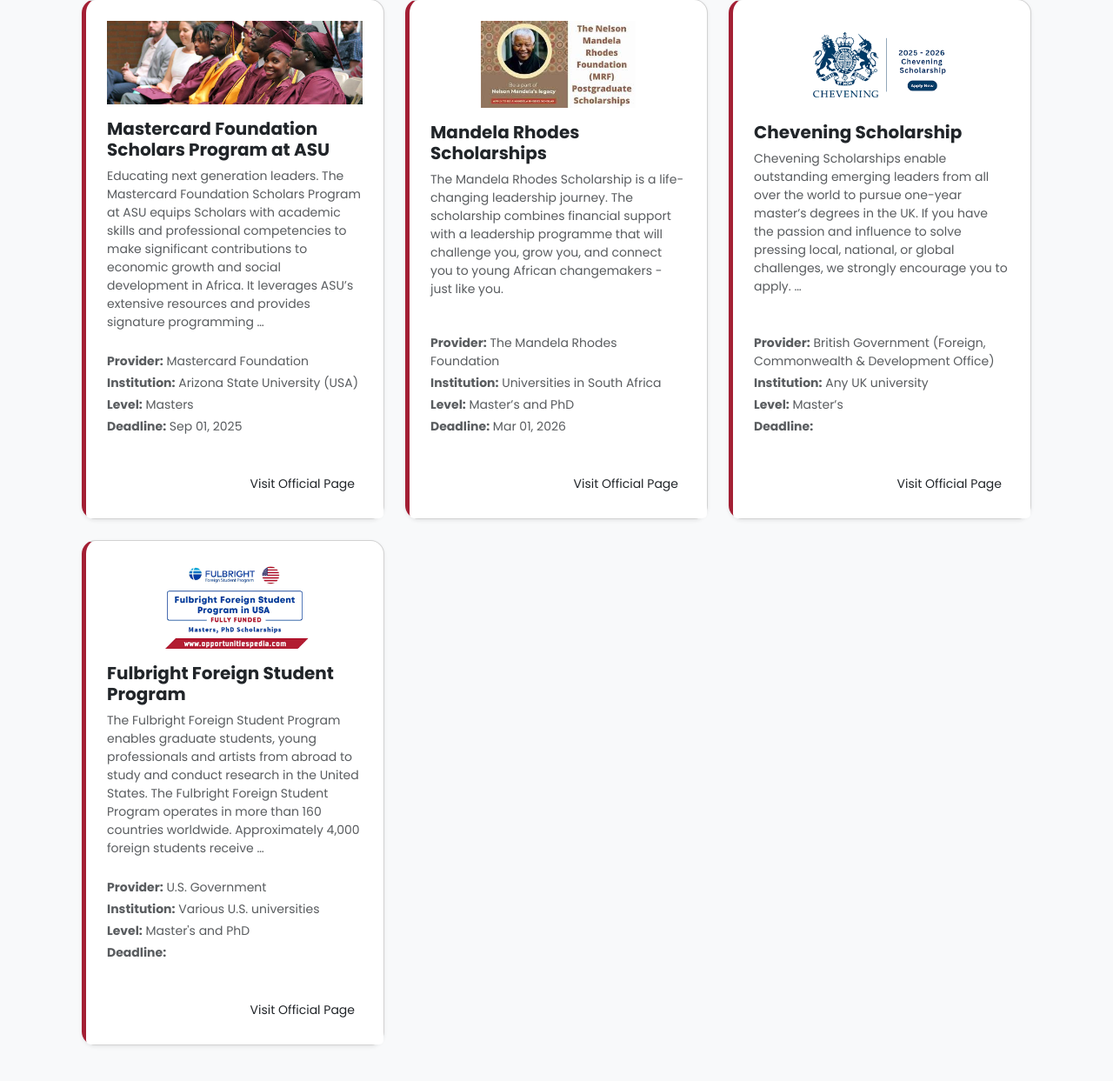
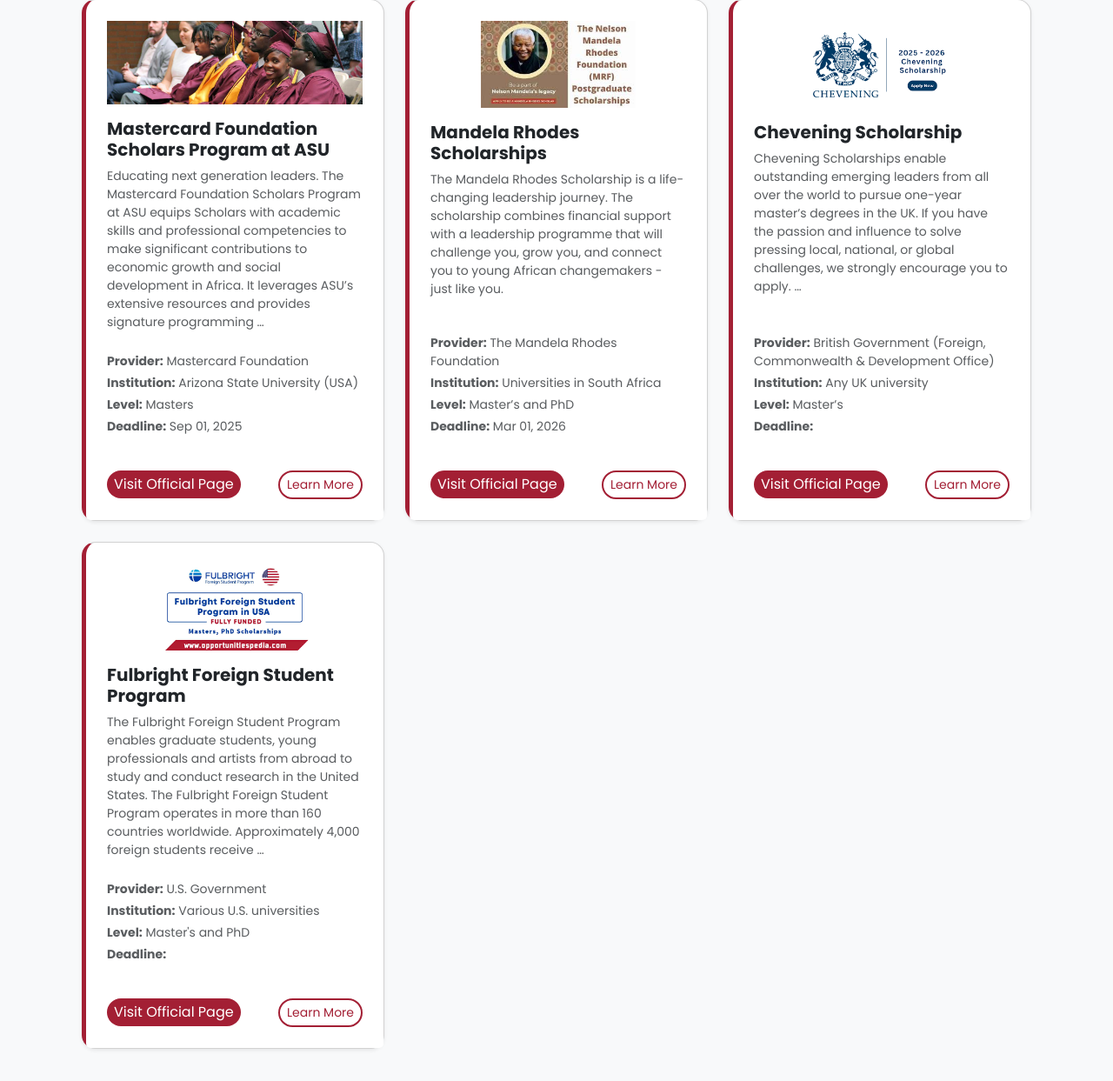
Before and after one commit to Julien-G-Man/ScholarAid, a Django app: page /scholarships/ in a window 1280 px wide. Shown: the part 549-1792 px from the top of the page at 87% size. Run offline with Django 5.2, Linux system fonts and the light colour scheme; data comes from the database, SQL or seed files in the repository; both versions use the stored data as it was after the commit.

Commit message:
Add scholarship_detail page

```diff
--- a/core/views.py
+++ b/core/views.py
@@ -1,4 +1,4 @@
-from django.shortcuts import render, redirect
+from django.shortcuts import render, redirect, get_object_or_404
 from django.http import HttpResponse
 from django.views.decorators.http import require_POST
 from django.views import generic
@@ -35,8 +35,12 @@
    }
    return render(request, 'core/scholarships.html', context)
 
-def scholarship_detail(request):
-   return render(request, 'scholarships.html')
+def scholarship_detail(request, pk):
+   scholarship = get_object_or_404(Scholarships, pk=pk)
+   context = {
+      'scholarship': scholarship
+   }
+   return render(request, 'scholarship_detail.html', context)
 
 def about(request):
    return render(request, 'core/about.html')
--- a/templates/core/scholarships.html
+++ b/templates/core/scholarships.html
@@ -28,6 +28,31 @@
         transform: translateY(-8px);
         box-shadow: 0 12px 30px rgba(163, 31, 52, 0.2);
     }
+    .btn-primary-brand {
+        background-color: var(--primary-brand-red);
+        color: white;
+        border: none;
+    }
+    .btn-primary-brand:hover {
+        background-color: #8E1B2C;
+        color: white;
+    }
+    .btn-outline-primary-brand {
+        color: var(--primary-brand-red);
+        border: 2px solid var(--primary-brand-red);
+        background-color: transparent;
+    }
+    .btn-outline-primary-brand:hover {
+        background-color: var(--primary-brand-red);
+        color: white;
+    }
+    .btn-xs { # "Learn More" button size
+        padding: .25rem .5rem;
+        font-size: 1.0rem;
+        line-height: 1.5;
+        border-radius: .5rem;
+    }
+
 </style>
 
 <section class="scholarships-hero d-flex flex-column justify-content-center align-items-center">
@@ -66,9 +91,12 @@
                                 <li class="text-muted"><strong>Deadline:</strong> {{ scholarship.deadline|date:"M d, Y" }}</li>
                             </ul>
                         </div>
-                        <div class="card-footer bg-white border-0 d-flex justify-content-end align-items-center p-4 pt-0">
-                            <a href="{{ scholarship.link }}" class="btn btn-sm btn-outline-primary-brand rounded-pill">
+                        <div class="card-footer bg-white border-0 d-flex justify-content-between align-items-center p-4 pt-0">
+                            <a href="{{ scholarship.link }}" class="btn btn-sm btn-primary-brand rounded-pill btn-xs">
                                 Visit Official Page
+                            </a>
+                            <a href="{% url 'scholarship_detail' scholarship.id %}" class="btn btn-sm btn-outline-primary-brand rounded-pill">
+                                Learn More
                             </a>
                         </div>
                     </div>
```
Also changed, not shown: templates/scholarship_detail.html (added, +98 -0 lines), db.sqlite3.
